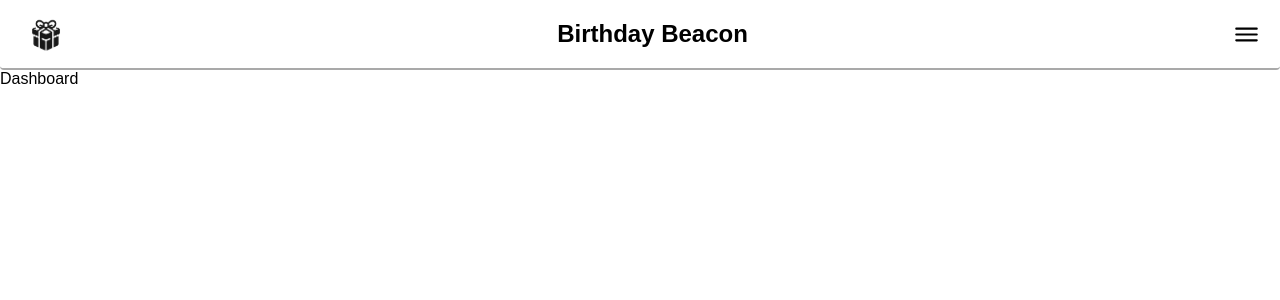
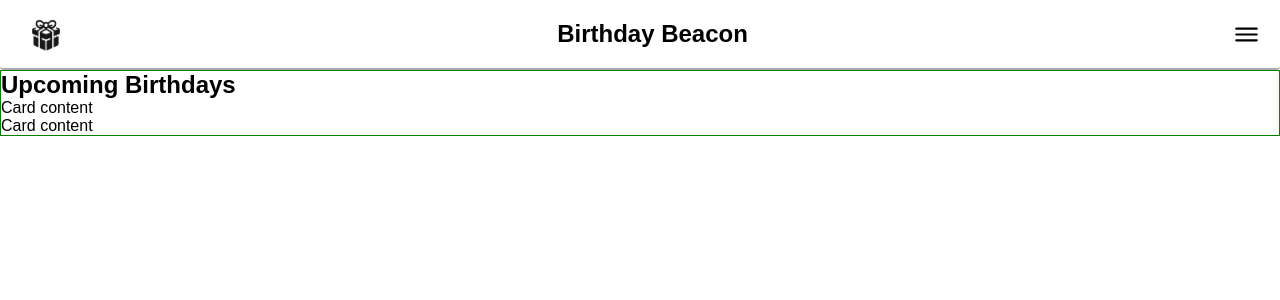
Before and after one commit to LucasLofqvist/birthday-beacon-ui, a Vue app: page / in a window 1280 px wide. Shown: the top 300 px of the page. Built offline with nearby package versions, Linux system fonts and the light colour scheme.

Commit message:
Added a BirthdayCard component and began work on the Dashboards layout.

```diff
--- /dev/null
+++ b/src/components/BirthdayCard.vue
@@ -0,0 +1,9 @@
+<script setup></script>
+
+<template>
+  <div class="birthday-card">
+    <p>Card content</p>
+  </div>
+</template>
+
+<style scoped></style>
--- a/src/layouts/MainLayout.vue
+++ b/src/layouts/MainLayout.vue
@@ -14,4 +14,16 @@ import Header from "../components/Header.vue";
   </div>
 </template>
 
-<style scoped></style>
+<style scoped>
+.layout {
+  display: flex;
+  flex-direction: column;
+  height: 100vh;
+}
+
+.main-content {
+  flex: 1;
+  overflow-y: auto;
+  width: 100%;
+}
+</style>
--- a/src/views/DashboardView.vue
+++ b/src/views/DashboardView.vue
@@ -1,7 +1,21 @@
-<script setup></script>
+<script setup>
+import BirthdayCard from "../components/BirthdayCard.vue";
+</script>
 
 <template>
-  <div>Dashboard</div>
+  <div class="dashboard-content">
+    <section class="carusel-section">
+      <h2>Upcoming Birthdays</h2>
+      <div class="birthday-carousel">
+        <BirthdayCard />
+        <BirthdayCard />
+      </div>
+    </section>
+  </div>
 </template>
 
-<style scoped></style>
+<style scoped>
+.dashboard-content {
+  border: 1px solid green;
+}
+</style>
```
